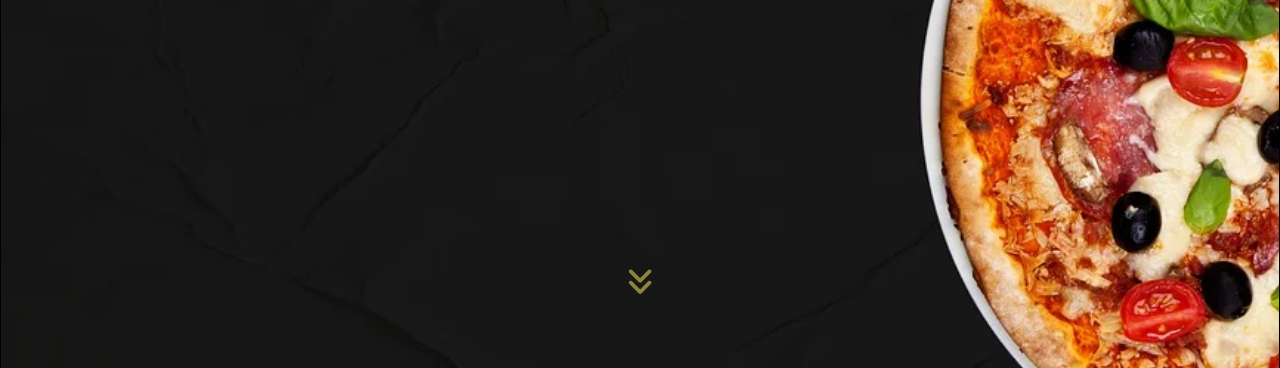
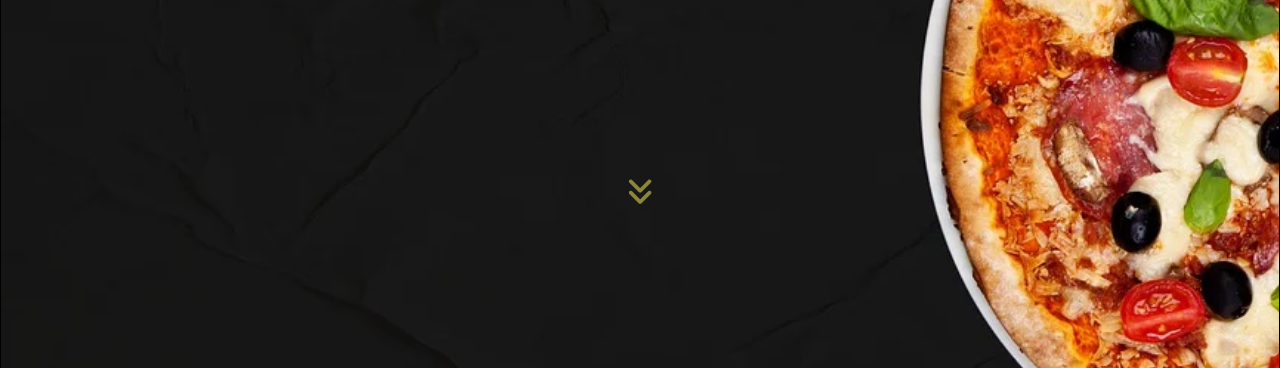
Before and after one commit to gallegoslucas/cornicione, a plain HTML site: page index.html in a window 1280 px wide. Shown: the part 300-668 px from the top of the page. Drawn offline with nearby package versions, Linux system fonts and the light colour scheme.

Commit message:
arregloflecha

```diff
--- a/estilos.css
+++ b/estilos.css
@@ -70,7 +70,7 @@ body{
 
 .barramenu{
     width: 50%;
-    height: 23%;
+    height: 28%;
     display: flex;
     align-items:flex-end;
     justify-content:space-around;
@@ -99,7 +99,7 @@ border-radius: 15px;
 
 .flecha {
     width: 100%;
-    padding-top: 21%;
+    padding-top: 14%;
     display: flex;
     justify-content: center;
     animation: flechaabajo 1s ease infinite;
```
